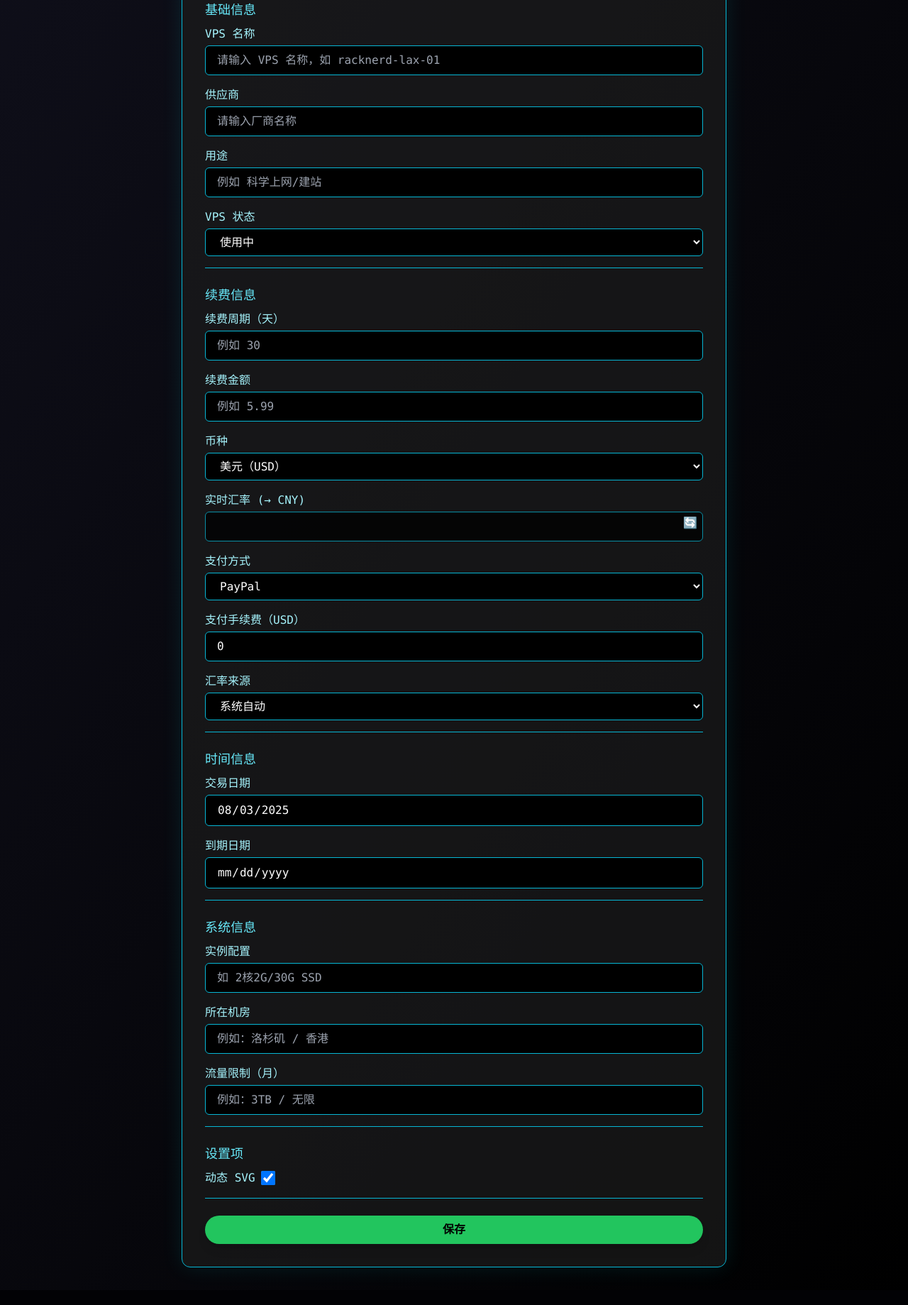
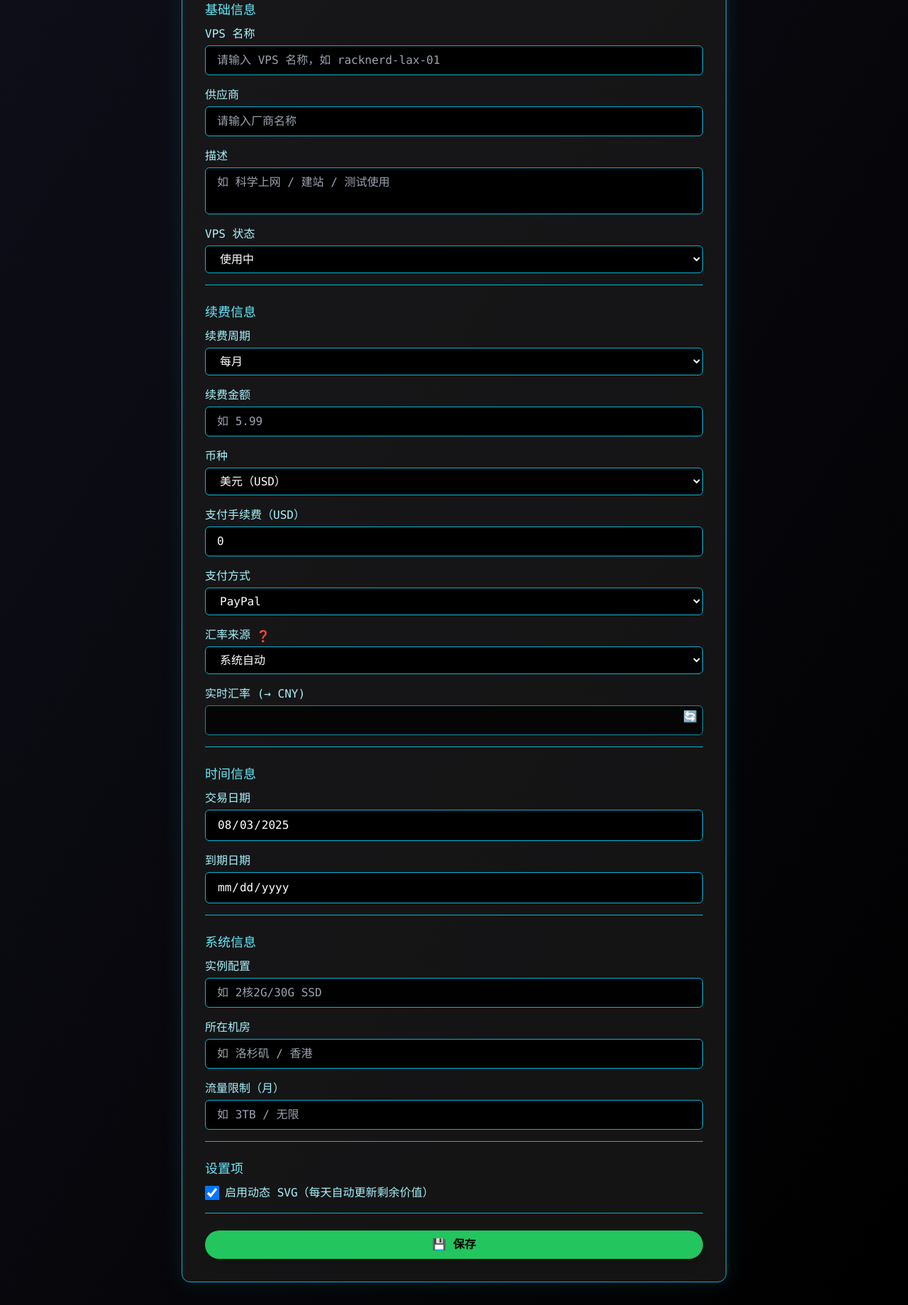
Before and after one commit to podcctv/vps-value-calculator, a Flask app: page /vps/new in a window 1280 px wide. Shown: the part 194-2033 px from the top of the page at 71% size. Before the commit the page ends 1987 px from the top, so only its background shows below. Run offline with Flask 3, Linux system fonts and the light colour scheme; the visitor is signed in with stand-in values (Sample User, id 1); some libraries are stand-ins or nearby versions.

Commit message:
refactor: improve VPS form usability

```diff
--- a/app.py
+++ b/app.py
@@ -168,7 +168,7 @@ def add_vps():
                 vendor_name=form.get("vendor_name"),
                 instance_config=form.get("instance_config"),
                 location=form.get("location"),
-                purpose=form.get("purpose"),
+                description=form.get("description"),
                 traffic_limit=form.get("traffic_limit"),
                 payment_method=form.get("payment_method"),
                 transaction_fee=float(form.get("transaction_fee") or 0.0),
@@ -212,7 +212,7 @@ def edit_vps(vps_id: int):
             vps.vendor_name = form.get("vendor_name")
             vps.instance_config = form.get("instance_config")
             vps.location = form.get("location")
-            vps.purpose = form.get("purpose")
+            vps.description = form.get("description")
             vps.traffic_limit = form.get("traffic_limit")
             vps.payment_method = form.get("payment_method")
             vps.transaction_fee = float(form.get("transaction_fee") or 0.0)
@@ -235,7 +235,7 @@ def edit_vps(vps_id: int):
             "vendor_name": vps.vendor_name,
             "instance_config": vps.instance_config,
             "location": vps.location,
-            "purpose": vps.purpose,
+            "description": vps.description,
             "traffic_limit": vps.traffic_limit,
             "payment_method": vps.payment_method,
             "transaction_fee": vps.transaction_fee,
--- a/app/db.py
+++ b/app/db.py
@@ -48,7 +48,7 @@ def _run_migrations():
             "vendor_name": "TEXT",
             "instance_config": "TEXT",
             "location": "TEXT",
-            "purpose": "TEXT",
+            "description": "TEXT",
             "traffic_limit": "TEXT",
             "payment_method": "TEXT",
             "transaction_fee": "FLOAT DEFAULT 0.0",
--- a/app/models.py
+++ b/app/models.py
@@ -16,7 +16,7 @@ class VPS(Base):
     vendor_name = Column(String)
     instance_config = Column(String)
     location = Column(String)
-    purpose = Column(String)
+    description = Column(String)
     traffic_limit = Column(String)
     payment_method = Column(String)
     transaction_fee = Column(Float, default=0.0)
--- a/templates/add_vps.html
+++ b/templates/add_vps.html
@@ -42,14 +42,14 @@
         name: '',
         transaction_date: today,
         expiry_date: '',
-        renewal_days: '',
+        renewal_days: '30',
         renewal_price: '',
         currency: 'USD',
         exchange_rate: '',
         vendor_name: '',
         instance_config: '',
         location: '',
-        purpose: '',
+        description: '',
         traffic_limit: '',
         payment_method: 'PayPal',
         transaction_fee: '0',
@@ -103,8 +103,15 @@
                   <input name="vendor_name" value={form.vendor_name} onChange={handleChange} placeholder="请输入厂商名称" className="w-full bg-black border border-cyan-500 rounded-md px-4 py-2 text-white placeholder-gray-400 focus:ring-2 focus:ring-cyan-400 focus:outline-none" />
                 </div>
                 <div className="flex flex-col mt-4">
-                  <label className="mb-1 text-cyan-200">用途</label>
-                  <input name="purpose" value={form.purpose} onChange={handleChange} placeholder="例如 科学上网/建站" className="w-full bg-black border border-cyan-500 rounded-md px-4 py-2 text-white placeholder-gray-400 focus:ring-2 focus:ring-cyan-400 focus:outline-none" />
+                  <label className="mb-1 text-cyan-200">描述</label>
+                  <textarea
+                    name="description"
+                    value={form.description}
+                    onChange={handleChange}
+                    placeholder="如 科学上网 / 建站 / 测试使用"
+                    className="w-full bg-black border border-cyan-500 rounded-md px-4 py-2 text-white placeholder-gray-400 focus:ring-2 focus:ring-cyan-400 focus:outline-none resize-none"
+                    rows={2}
+                  />
                 </div>
                 <div className="flex flex-col mt-4">
                   <label className="mb-1 text-cyan-200">VPS 状态</label>
@@ -118,12 +125,18 @@
               <fieldset className="border-b border-cyan-500 pb-4 mb-4">
                 <legend className="text-lg mb-2 text-cyan-300">续费信息</legend>
                 <div className="flex flex-col">
-                  <label className="mb-1 text-cyan-200">续费周期（天）</label>
-                  <input type="number" name="renewal_days" value={form.renewal_days} onChange={handleChange} placeholder="例如 30" className="w-full bg-black border border-cyan-500 rounded-md px-4 py-2 text-white placeholder-gray-400 focus:ring-2 focus:ring-cyan-400 focus:outline-none" />
+                  <label className="mb-1 text-cyan-200">续费周期</label>
+                  <select name="renewal_days" value={form.renewal_days} onChange={handleChange} className="w-full bg-black border border-cyan-500 rounded-md px-4 py-2 text-white focus:ring-2 focus:ring-cyan-400">
+                    <option value="30">每月</option>
+                    <option value="90">每季度</option>
+                    <option value="365">每年</option>
+                    <option value="1095">三年</option>
+                    <option value="0">一次性</option>
+                  </select>
                 </div>
                 <div className="flex flex-col mt-4">
                   <label className="mb-1 text-cyan-200">续费金额</label>
-                  <input type="number" step="0.01" name="renewal_price" value={form.renewal_price} onChange={handleChange} placeholder="例如 5.99" className="w-full bg-black border border-cyan-500 rounded-md px-4 py-2 text-white placeholder-gray-400 focus:ring-2 focus:ring-cyan-400 focus:outline-none" />
+                  <input type="number" step="0.01" name="renewal_price" value={form.renewal_price} onChange={handleChange} placeholder="如 5.99" className="w-full bg-black border border-cyan-500 rounded-md px-4 py-2 text-white placeholder-gray-400 focus:ring-2 focus:ring-cyan-400 focus:outline-none" />
                 </div>
                 <div className="flex flex-col mt-4">
                   <label className="mb-1 text-cyan-200">币种</label>
@@ -135,10 +148,9 @@
                     <option value="HKD">港币（HKD）</option>
                   </select>
                 </div>
-                <div className="flex flex-col mt-4 relative">
-                  <label className="mb-1 text-cyan-200">实时汇率 (→ CNY)</label>
-                  <input type="number" step="0.0001" name="exchange_rate" value={form.exchange_rate} onChange={handleChange} readOnly={form.exchange_rate_source === 'system'} className={`w-full bg-black border border-cyan-500 rounded-md px-4 py-2 text-white placeholder-gray-400 focus:ring-2 focus:ring-cyan-400 focus:outline-none ${form.exchange_rate_source === 'system' ? 'opacity-75' : ''}`} />
-                  {form.exchange_rate_source === 'system' && <span className="absolute right-2 top-8">🔄</span>}
+                <div className="flex flex-col mt-4">
+                  <label className="mb-1 text-cyan-200">支付手续费（USD）</label>
+                  <input type="number" step="0.01" name="transaction_fee" value={form.transaction_fee} onChange={handleChange} placeholder="如 0.5，单位 USD" className="w-full bg-black border border-cyan-500 rounded-md px-4 py-2 text-white placeholder-gray-400 focus:ring-2 focus:ring-cyan-400 focus:outline-none" />
                 </div>
                 <div className="flex flex-col mt-4">
                   <label className="mb-1 text-cyan-200">支付方式</label>
@@ -152,15 +164,19 @@
                   </select>
                 </div>
                 <div className="flex flex-col mt-4">
-                  <label className="mb-1 text-cyan-200">支付手续费（USD）</label>
-                  <input type="number" step="0.01" name="transaction_fee" value={form.transaction_fee} onChange={handleChange} placeholder="如：0.5，单位 USD" className="w-full bg-black border border-cyan-500 rounded-md px-4 py-2 text-white placeholder-gray-400 focus:ring-2 focus:ring-cyan-400 focus:outline-none" />
-                </div>
-                <div className="flex flex-col mt-4">
-                  <label className="mb-1 text-cyan-200">汇率来源</label>
+                  <div className="flex items-center gap-2">
+                    <label className="mb-1 text-cyan-200">汇率来源</label>
+                    <span className="text-gray-400 cursor-help" title="系统自动将通过汇率 API 获取最新汇率">❓</span>
+                  </div>
                   <select name="exchange_rate_source" value={form.exchange_rate_source} onChange={handleChange} className="w-full bg-black border border-cyan-500 rounded-md px-4 py-2 text-white focus:ring-2 focus:ring-cyan-400">
                     <option value="system">系统自动</option>
                     <option value="custom">自定义</option>
                   </select>
+                </div>
+                <div className="flex flex-col mt-4 relative">
+                  <label className="mb-1 text-cyan-200">实时汇率 (→ CNY)</label>
+                  <input type="number" step="0.0001" name="exchange_rate" value={form.exchange_rate} onChange={handleChange} readOnly={form.exchange_rate_source === 'system'} className={`w-full bg-black border border-cyan-500 rounded-md px-4 py-2 text-white placeholder-gray-400 focus:ring-2 focus:ring-cyan-400 focus:outline-none ${form.exchange_rate_source === 'system' ? 'opacity-75' : ''}`} />
+                  {form.exchange_rate_source === 'system' && <span className="absolute right-2 top-8">🔄</span>}
                 </div>
               </fieldset>
 
@@ -184,25 +200,25 @@
                 </div>
                 <div className="flex flex-col mt-4">
                   <label className="mb-1 text-cyan-200">所在机房</label>
-                  <input name="location" value={form.location} onChange={handleChange} placeholder="例如：洛杉矶 / 香港" className="w-full bg-black border border-cyan-500 rounded-md px-4 py-2 text-white placeholder-gray-400 focus:ring-2 focus:ring-cyan-400 focus:outline-none" />
+                  <input name="location" value={form.location} onChange={handleChange} placeholder="如 洛杉矶 / 香港" className="w-full bg-black border border-cyan-500 rounded-md px-4 py-2 text-white placeholder-gray-400 focus:ring-2 focus:ring-cyan-400 focus:outline-none" />
                 </div>
                 <div className="flex flex-col mt-4">
                   <label className="mb-1 text-cyan-200">流量限制（月）</label>
-                  <input name="traffic_limit" value={form.traffic_limit} onChange={handleChange} placeholder="例如：3TB / 无限" className="w-full bg-black border border-cyan-500 rounded-md px-4 py-2 text-white placeholder-gray-400 focus:ring-2 focus:ring-cyan-400 focus:outline-none" />
+                  <input name="traffic_limit" value={form.traffic_limit} onChange={handleChange} placeholder="如 3TB / 无限" className="w-full bg-black border border-cyan-500 rounded-md px-4 py-2 text-white placeholder-gray-400 focus:ring-2 focus:ring-cyan-400 focus:outline-none" />
                 </div>
               </fieldset>
 
               <fieldset className="border-b border-cyan-500 pb-4 mb-4">
                 <legend className="text-lg mb-2 text-cyan-300">设置项</legend>
-                <div className="flex items-center">
-                  <label className="mr-2 text-cyan-200">动态 SVG</label>
+                <div className="flex items-center gap-2">
                   <input type="checkbox" name="dynamic_svg" checked={form.dynamic_svg} onChange={handleChange} className="h-5 w-5" />
+                  <label className="text-cyan-200">启用动态 SVG（每天自动更新剩余价值）</label>
                 </div>
               </fieldset>
 
               <input type="hidden" name="update_cycle" value={form.update_cycle} />
 
-              <button type="submit" className="w-full mt-6 bg-green-500 hover:bg-green-400 text-black font-bold py-2 px-4 rounded-full transition shadow-lg hover:shadow-green-300">保存</button>
+              <button type="submit" className="w-full mt-6 bg-green-500 hover:bg-green-400 text-black font-bold py-2 px-4 rounded-full transition shadow-lg hover:shadow-green-300">💾 保存</button>
             </form>
           </div>
         </div>
```
